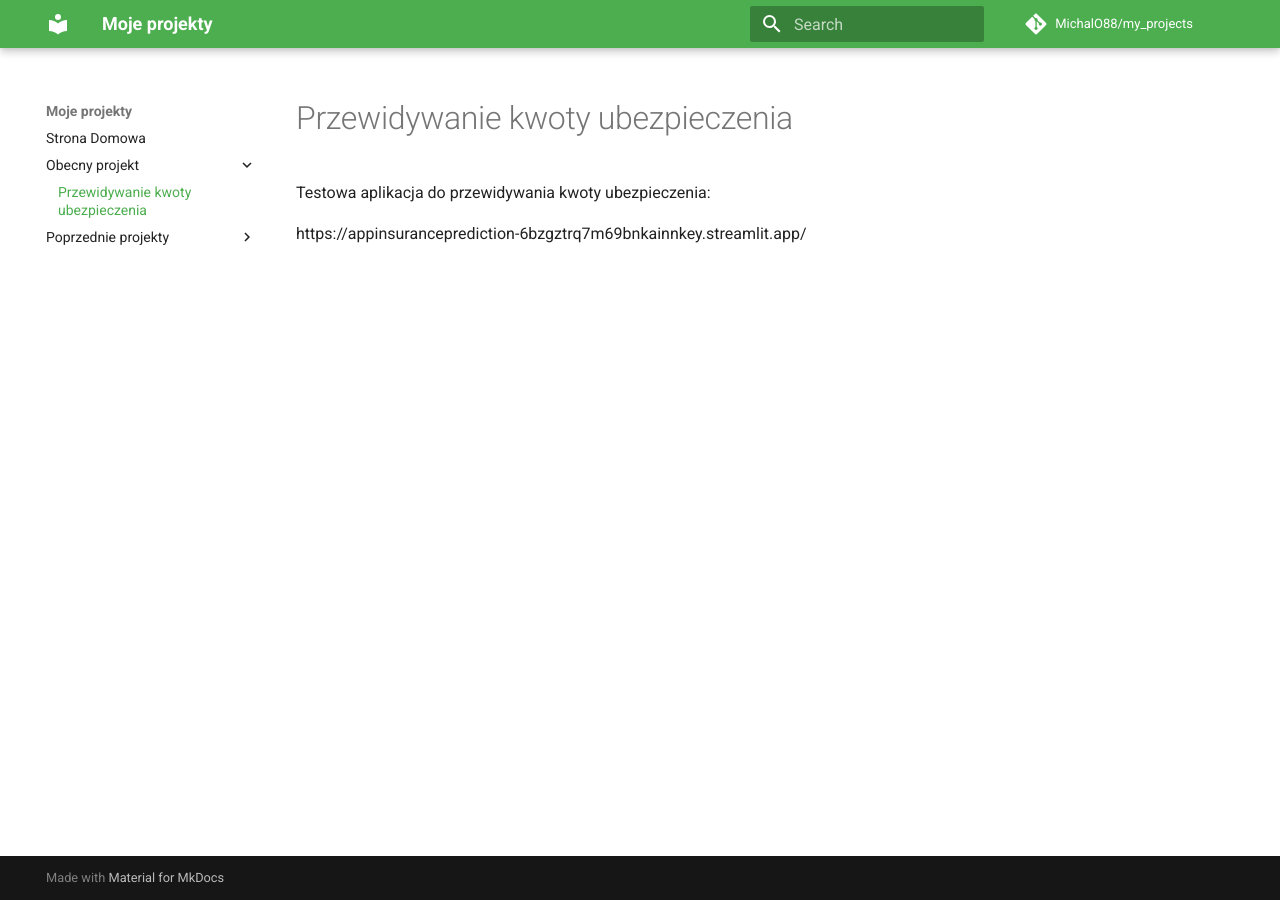
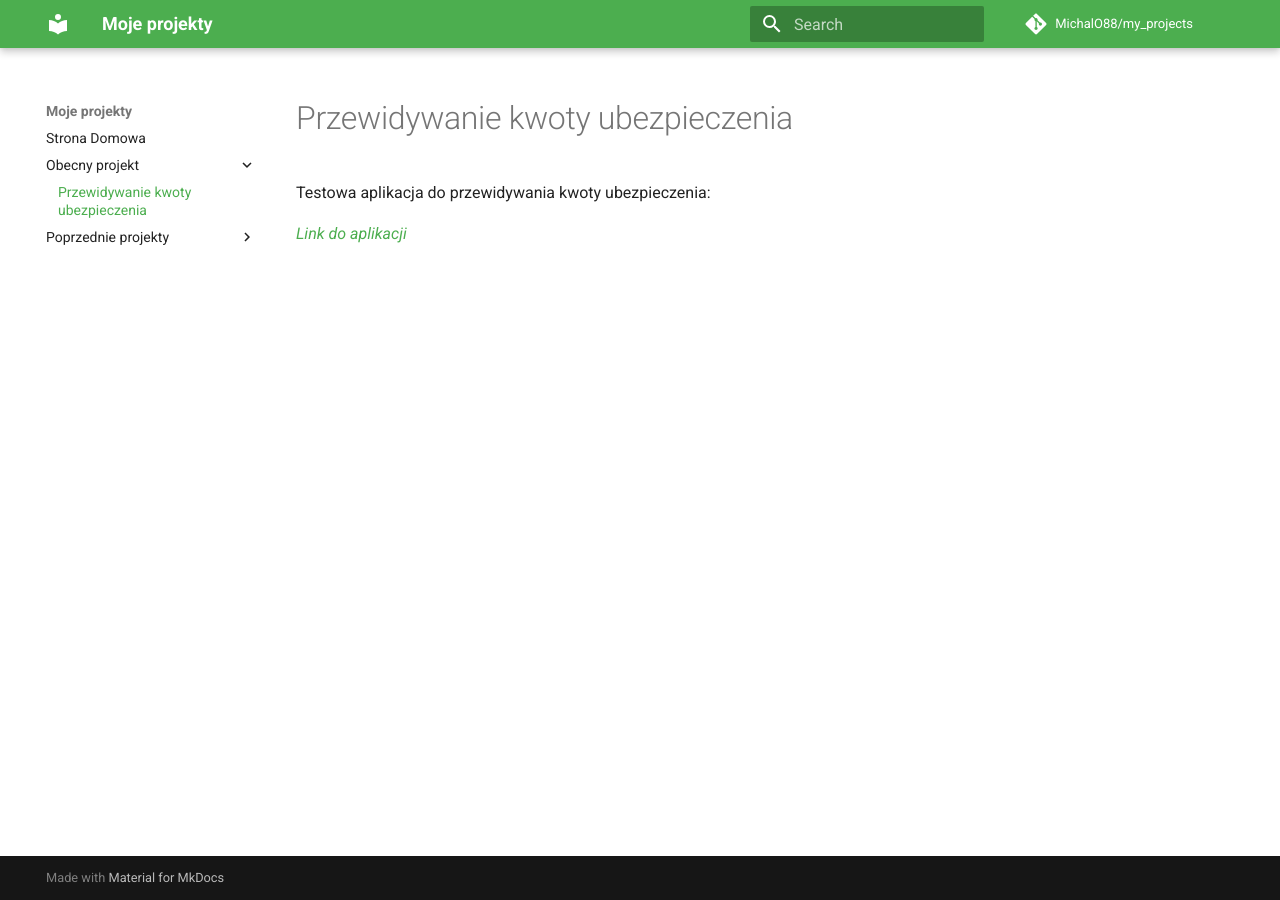
Before and after one commit to MichalO88/my_projects, an MkDocs documentation site: the page built from docs/app_predict_insurance/index.md, in a window 1280 px wide. Built offline with MkDocs 1.6.1 and Material for MkDocs 9.7.7, drawn with Linux system fonts in a browser that asks for light colours; comment, search, counter and statistics services are not loaded.

Commit message:
'new_link'

```diff
--- a/docs/app_predict_insurance/index.md
+++ b/docs/app_predict_insurance/index.md
@@ -1,3 +1,3 @@
 Testowa aplikacja do przewidywania kwoty ubezpieczenia:
 
-https://appinsuranceprediction-6bzgztrq7m69bnkainnkey.streamlit.app/
+*[Link do aplikacji](https://appinsuranceprediction-6bzgztrq7m69bnkainnkey.streamlit.app/)*
--- a/mkdocs.yml
+++ b/mkdocs.yml
@@ -18,3 +18,4 @@ nav:
   - "Przewidywanie kwoty ubezpieczenia": app_predict_insurance/index.md
 - Poprzednie projekty:
   - "Iris": iris/index.md
+  - "Survey analysis": app_survey-analysis/index.pdf
```
Also changed, not shown: docs/app_survey-analysis/index.md (added, +3 -0 lines), 2 other files.
